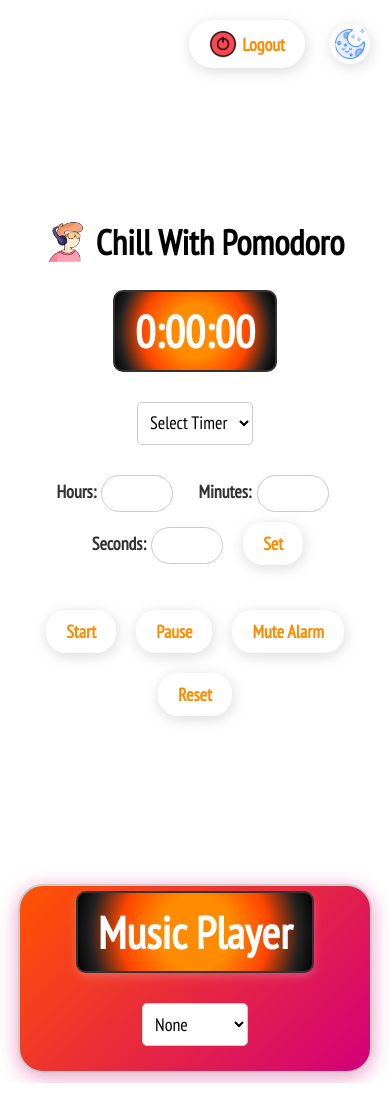
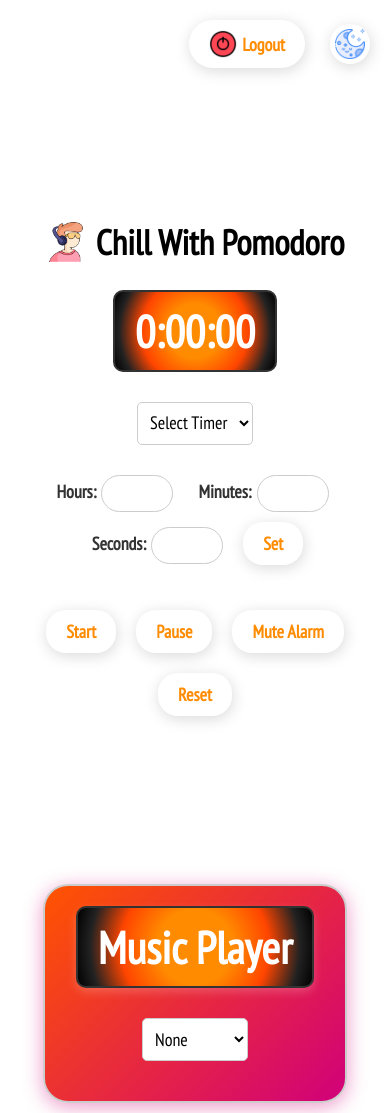
Before and after one commit to Queenofc/Pomodoro_app, a React (Create React App) app: page /home in a window 390 px wide. Before the commit the page ends 1083 px from the top, so only its background shows below. Built offline with nearby package versions, Linux system fonts and the light colour scheme; sample sign-in values are in the browser's storage.

Commit message:
responsiveness

```diff
--- a/src/components/music.css
+++ b/src/components/music.css
@@ -181,10 +181,10 @@ body {
 /* 🎵 Music Player Container */
 .music-container {
   text-align: center;
-  padding: 0px;
+  padding: 15px;
   border: 2px solid #ccc;
   border-radius: 25px;
-  width: 350px;
+  max-width: 350px;
   margin: auto;
   margin-bottom: 10px;
   background: linear-gradient(
@@ -194,6 +194,25 @@ body {
   ); /* Deeper orange to magenta */
   box-shadow: 0 4px 20px rgba(209, 0, 122, 0.4); /* Soft glowing effect */
   transition: background 0.3s ease, box-shadow 0.3s ease;
+}
+
+@media (max-width: 400px) {
+.music-container {
+  text-align: center;
+  padding: 15px;
+  border: 2px solid #ccc;
+  border-radius: 25px;
+  width: 270px;
+  margin: auto;
+  margin-bottom: 10px;
+  background: linear-gradient(
+    135deg,
+    #ff5400,
+    #d1007a
+  ); /* Deeper orange to magenta */
+  box-shadow: 0 4px 20px rgba(209, 0, 122, 0.4); /* Soft glowing effect */
+  transition: background 0.3s ease, box-shadow 0.3s ease;
+}
 }
 
 /* 🌙 Dark Mode Music Container */
```
